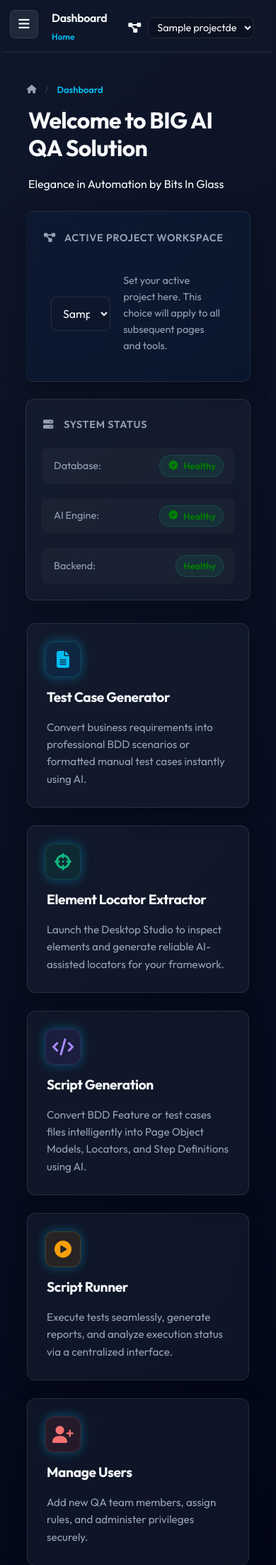
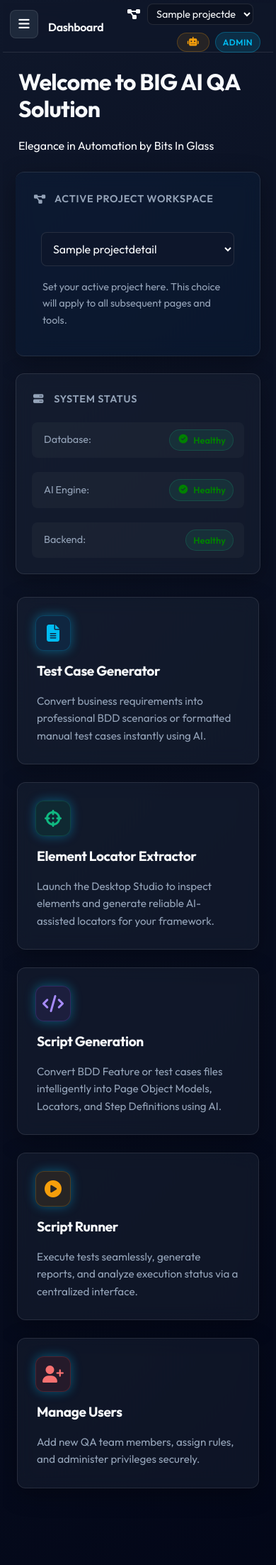
Before and after one commit to madadirakesh/BIG-QA-AI-Solution, a Flask app: page /home in a window 390 px wide. Shown: the top 2205 px of the page at 71% size. Run offline with Flask 3, Linux system fonts and the light colour scheme; the visitor is signed in with stand-in values (Sample User, id 1); tables that the repository leaves empty hold one stand-in row (values such as "Sample post"); some libraries are stand-ins or nearby versions.

Commit message:
Dependancy Check

```diff
--- a/BIG_QA_Solution/ScriptGenerator/app.py
+++ b/BIG_QA_Solution/ScriptGenerator/app.py
@@ -70,7 +70,8 @@
     projects = []
     if session.get('user_id'):
         try:
-            projects = fetch_data("SELECT id, project_name FROM ProjectDetails ORDER BY project_name ASC")
+            # project_path lets the active-project selector run the shared dependency pre-check
+            projects = fetch_data("SELECT id, project_name, project_path FROM ProjectDetails ORDER BY project_name ASC")
         except Exception:
             pass
     return dict(
@@ -1635,8 +1636,30 @@
 
         return jsonify({"status": "success", "message": "Prompt updated successfully"})
 
-def open_browser():
-    webbrowser.open_new('http://127.0.0.1:5000/')
+def open_browser(port=5000):
+    webbrowser.open_new(f'http://127.0.0.1:{port}/')
+
+def find_free_port(preferred=5000):
+    """Return a port to run on: the preferred one if free, otherwise an OS-assigned free port.
+
+    Avoids the 'Address already in use' crash when a previous instance is still running. The chosen
+    port is cached in BIG_QA_PORT so the reloader's child process reuses the same URL across restarts.
+    """
+    import socket
+    cached = os.environ.get('BIG_QA_PORT')
+    if cached:
+        return int(cached)
+    port = preferred
+    s = socket.socket(socket.AF_INET, socket.SOCK_STREAM)
+    try:
+        s.bind(('127.0.0.1', preferred))
+    except OSError:
+        s.bind(('127.0.0.1', 0))  # preferred busy — let the OS hand us a free one
+        port = s.getsockname()[1]
+    finally:
+        s.close()
+    os.environ['BIG_QA_PORT'] = str(port)
+    return port
 
 def launch_backend():
     """Launches the FastAPI backend service using uvicorn."""
@@ -2048,13 +2071,14 @@
     return render_template('sample_login.html')
 
 if __name__ == '__main__':
+    port = find_free_port(5000)
     # Only open the browser and launch backend once (prevents opening twice when Flask reloader is active)
     if not os.environ.get('WERKZEUG_RUN_MAIN'):
         if not check_and_initialize_db():
             sys.exit("Exiting: Database connection failed.")
-        threading.Timer(1.25, open_browser).start()
+        threading.Timer(1.25, lambda: open_browser(port)).start()
         #threading.Timer(1.25, seed).start()
         seed()
         launch_backend()
 
-    app.run(debug=True, use_reloader=False, port=5000, threaded=True)
+    app.run(debug=True, use_reloader=True, port=port, threaded=True)
--- a/BIG_QA_Solution/ScriptGenerator/static/css/style.css
+++ b/BIG_QA_Solution/ScriptGenerator/static/css/style.css
@@ -905,7 +905,7 @@
 
 .content-inner {
     padding: 30px;
-    max-width: 1400px;
+    max-width: 1700px;
     width: 100%;
     margin: 0 auto;
 }
@@ -1308,6 +1308,22 @@
     }
 }
 
+/* ── Responsive: tighten header & spacing so nothing overflows on small screens ── */
+@media (max-width: 768px) {
+    .content-inner { padding: 16px; }
+    .top-header { padding: 0 16px 0 60px; gap: 8px; }
+    .user-greeting { gap: 8px; flex-wrap: wrap; justify-content: flex-end; }
+    .global-project-selector { margin-right: 8px !important; }
+    .global-project-selector select { min-width: 110px; max-width: 160px; }
+    .breadcrumb { display: none; }
+}
+@media (max-width: 560px) {
+    /* Drop the long username text and AI model label; the icons/role badge still identify state. */
+    .user-greeting > span:last-child { display: none; }
+    .ai-status-badge span { display: none; }
+    .global-project-selector select { min-width: 90px; max-width: 130px; }
+}
+
 /* ========================================
    H5 — Login Flash Messages (in-flow)
    ======================================== */
--- a/BIG_QA_Solution/ScriptGenerator/static/js/dependency_check.js
+++ b/BIG_QA_Solution/ScriptGenerator/static/js/dependency_check.js
@@ -74,23 +74,19 @@
     .catch(() => { rowEl.style.display = 'none'; });
 }
 
-function renderDependencyCheck(deps, rowEl, listEl) {
-    if (!deps.length) { rowEl.style.display = 'none'; return; }
-
-    listEl.innerHTML = '';
-
+// Build the pre-check markup (summary line + one row per dependency) as an HTML string, so the
+// inline panel and the confirm popup render prerequisites identically.
+function buildDependencyCheckHTML(deps) {
     // At-a-glance summary so a mismatch is noticeable without scanning every row.
     const unmet = deps.filter(d => d.status !== 'ok').length;
     const sum = unmet ? _DEP_STYLE.mismatch : _DEP_STYLE.ok;
-    const summary = document.createElement('div');
-    summary.style.cssText = 'display:flex; align-items:center; gap:8px; font-size:0.85rem; font-weight:600; margin-bottom:4px;';
-    summary.innerHTML =
-        '<i class="fas ' + sum.icon + '" style="color:' + sum.color + ';"></i>'
+    let html =
+        '<div style="display:flex; align-items:center; gap:8px; font-size:0.85rem; font-weight:600; margin-bottom:8px;">'
+        + '<i class="fas ' + sum.icon + '" style="color:' + sum.color + ';"></i>'
         + '<span>' + (unmet
             ? (unmet === 1 ? '1 prerequisite needs attention'
                            : unmet + ' prerequisites need attention')
-            : 'All prerequisites met') + '</span>';
-    listEl.appendChild(summary);
+            : 'All prerequisites met') + '</span></div>';
 
     deps.forEach(d => {
         const s = _DEP_STYLE[d.status] || _DEP_STYLE.missing;
@@ -102,13 +98,55 @@
         } else {
             detail = 'Not found' + (d.required ? (' (needs ' + d.required + ')') : '') + ' — ' + d.hint;
         }
-        const item = document.createElement('div');
-        item.style.cssText = 'display:flex; align-items:flex-start; gap:8px; font-size:0.85rem;';
-        item.innerHTML =
-            '<i class="fas ' + s.icon + '" style="color:' + s.color + '; margin-top:2px;"></i>'
+        html +=
+            '<div style="display:flex; align-items:flex-start; gap:8px; font-size:0.85rem; margin-bottom:6px; text-align:left;">'
+            + '<i class="fas ' + s.icon + '" style="color:' + s.color + '; margin-top:2px;"></i>'
             + '<span><b>' + d.name + '</b>'
             + (d.required ? (' <span style="opacity:0.7;">(requires ' + d.required + '+)</span>') : '')
-            + '<br><span style="opacity:0.8;">' + detail + '</span></span>';
-        listEl.appendChild(item);
+            + '<br><span style="opacity:0.8;">' + detail + '</span></span></div>';
     });
+    return html;
 }
+
+function renderDependencyCheck(deps, rowEl, listEl) {
+    if (!deps.length) { rowEl.style.display = 'none'; return; }
+    listEl.innerHTML = buildDependencyCheckHTML(deps);
+}
+
+// Detect an existing project's stack from its path, run the preflight check, and surface any
+// missing/outdated prerequisites in the shared OK-only confirm popup (showConfirm). No inline
+// installation panel — used by the active-project selector. Stays silent when all is well.
+function validateProjectDependenciesPopup(path, title) {
+    if (!path) return Promise.resolve(true);
+    return fetch('/api/detect-project', {
+        method: 'POST',
+        headers: { 'Content-Type': 'application/json' },
+        body: JSON.stringify({ path: path })
+    })
+    .then(r => r.json())
+    .then(data => {
+        if (!data || !data.language || !data.tool) return true;  // stack unknown — skip
+        return fetch('/api/preflight-dependencies', {
+            method: 'POST',
+            headers: { 'Content-Type': 'application/json' },
+            body: JSON.stringify({
+                tool: data.tool,
+                language: data.language,
+                framework: data.framework,
+                requiredVersions: data.required_versions || {}
+            })
+        })
+        .then(r => r.json())
+        .then(res => {
+            const deps = res.dependencies || [];
+            if (!deps.filter(d => d.status !== 'ok').length) return true;  // all good — stay silent
+            if (typeof showConfirm === 'function') {
+                showConfirm(title || 'Dependency Pre-check', buildDependencyCheckHTML(deps),
+                            '⛔', 'OK', 'background:var(--primary);color:white;',
+                            { html: true, okOnly: true });
+            }
+            return false;
+        });
+    })
+    .catch(() => true);  // advisory: never block on a check failure
+}
--- a/BIG_QA_Solution/ScriptGenerator/templates/base.html
+++ b/BIG_QA_Solution/ScriptGenerator/templates/base.html
@@ -15,7 +15,7 @@
     <!-- Font Awesome -->
     <link rel="stylesheet" href="https://cdnjs.cloudflare.com/ajax/libs/font-awesome/6.4.0/css/all.min.css">
     <!-- Custom CSS -->
-    <link rel="stylesheet" href="{{ url_for('static', filename='css/style.css') }}?v=1.9">
+    <link rel="stylesheet" href="{{ url_for('static', filename='css/style.css') }}?v=2.1">
     {% block extra_css %}{% endblock %}
 </head>
 <body class="{% if not session.get('user_id') %}login-bg{% else %}app-bg{% endif %} dark-theme">
@@ -45,7 +45,7 @@
                         <select id="globalActiveProject" onchange="setGlobalActiveProject(this)" class="input-glass" style="padding: 4px 8px; font-size: 0.9rem; min-width: 150px; background: rgba(0,0,0,0.2); border-color: rgba(255,255,255,0.1);">
                             <option value="">-- Select Active Project --</option>
                             {% for proj in global_projects %}
-                                <option value="{{ proj.id }}" {% if proj.id|string == active_project_id|string %}selected{% endif %}>{{ proj.project_name }}</option>
+                                <option value="{{ proj.id }}" data-path="{{ proj.project_path }}" {% if proj.id|string == active_project_id|string %}selected{% endif %}>{{ proj.project_name }}</option>
                             {% endfor %}
                         </select>
                     </div>
@@ -124,7 +124,7 @@
          Used by any modal/form in the app — see static/js/form_validation.js for usage. -->
     <script src="{{ url_for('static', filename='js/form_validation.js') }}"></script>
     <!-- Shared pre-flight dependency check (runDependencyCheck) — see static/js/dependency_check.js -->
-    <script src="{{ url_for('static', filename='js/dependency_check.js') }}?v=1.0"></script>
+    <script src="{{ url_for('static', filename='js/dependency_check.js') }}?v=1.1"></script>
     <script>
         // ── Toast utility ──────────────────────────────────────────────
         function showToast(message, type = 'info', duration = 4000) {
@@ -142,12 +142,17 @@
 
         // ── H8: Confirm Dialog ─────────────────────────────────────────
         let _confirmResolve = null;
-        function showConfirm(title, message, icon = '⚠️', okLabel = 'Confirm', okStyle = 'background:var(--error);color:white;') {
+        // opts.html renders rich markup instead of plain text; opts.okOnly hides Cancel for
+        // acknowledgement-only popups (e.g. the dependency pre-check result).
+        function showConfirm(title, message, icon = '⚠️', okLabel = 'Confirm', okStyle = 'background:var(--error);color:white;', opts = {}) {
             document.getElementById('confirmTitle').textContent = title;
-            document.getElementById('confirmMessage').textContent = message;
+            const msgEl = document.getElementById('confirmMessage');
+            if (opts.html) msgEl.innerHTML = message; else msgEl.textContent = message;
             document.getElementById('confirmIcon').textContent = icon;
             document.getElementById('confirmOkBtn').setAttribute('style', okStyle);
             document.getElementById('confirmOkBtn').textContent = okLabel;
+            const cancelBtn = document.querySelector('#confirmBackdrop .confirm-actions .btn:not(#confirmOkBtn)');
+            if (cancelBtn) cancelBtn.style.display = opts.okOnly ? 'none' : '';
             document.getElementById('confirmBackdrop').classList.add('active');
             return new Promise(resolve => { _confirmResolve = resolve; });
         }
@@ -347,10 +352,22 @@
                 const data = await response.json();
                 if (data.status === 'success') {
                     showToast(data.message, 'success');
+                    // Validate the chosen project's prerequisites; warn via popup if any are missing.
+                    if (projectId) {
+                        const selOpt = selectElement.options[selectElement.selectedIndex];
+                        const projPath = selOpt ? selOpt.getAttribute('data-path') : '';
+                        validateProjectDependenciesPopup(projPath, 'Dependency Pre-check — ' + projectName);
+                    }
+                    // Keep both master selectors (header + home page) in sync by value, without
+                    // re-firing their change handlers — that would recurse into setGlobalActiveProject.
+                    ['globalActiveProject', 'homeActiveProject'].forEach(id => {
+                        const master = document.getElementById(id);
+                        if (master && master !== selectElement) master.value = projectId;
+                    });
                     // Sync any other project selectors on the page (e.g. Test Case Generator, Dashboard)
                     const otherSelects = document.querySelectorAll('select[name="project_id"], select[name="project"], #runProject, #projectSelect');
                     otherSelects.forEach(sel => {
-                        if (sel.id !== 'globalActiveProject') {
+                        if (sel !== selectElement) {
                             // If the option exists in the other dropdown, select it
                             for (let i = 0; i < sel.options.length; i++) {
                                 if (sel.options[i].value == projectId || sel.options[i].value === projectName) {
--- a/BIG_QA_Solution/ScriptGenerator/templates/home.html
+++ b/BIG_QA_Solution/ScriptGenerator/templates/home.html
@@ -73,11 +73,11 @@
             <span style="font-weight: 600;">Active Project Workspace</span>
         </div>
     </div>
-    <div style="padding: 1rem; display: flex; align-items: center; gap: 1rem;">
-        <select id="homeActiveProject" class="input-glass" style="flex-grow: 1; max-width: 400px; padding: 0.75rem; font-size: 1rem;" onchange="document.getElementById('globalActiveProject').value = this.value; setGlobalActiveProject(this);">
+    <div style="padding: 1rem; display: flex; align-items: center; gap: 1rem; flex-wrap: wrap;">
+        <select id="homeActiveProject" class="input-glass" style="flex: 1 1 240px; max-width: 400px; padding: 0.75rem; font-size: 1rem;" onchange="document.getElementById('globalActiveProject').value = this.value; setGlobalActiveProject(this);">
             <option value="">-- Select a Project --</option>
             {% for proj in global_projects %}
-                <option value="{{ proj.id }}" {% if proj.id|string == active_project_id|string %}selected{% endif %}>{{ proj.project_name }}</option>
+                <option value="{{ proj.id }}" data-path="{{ proj.project_path }}" {% if proj.id|string == active_project_id|string %}selected{% endif %}>{{ proj.project_name }}</option>
             {% endfor %}
         </select>
         <p style="color: var(--text-secondary); margin: 0; font-size: 0.9rem;">
```
